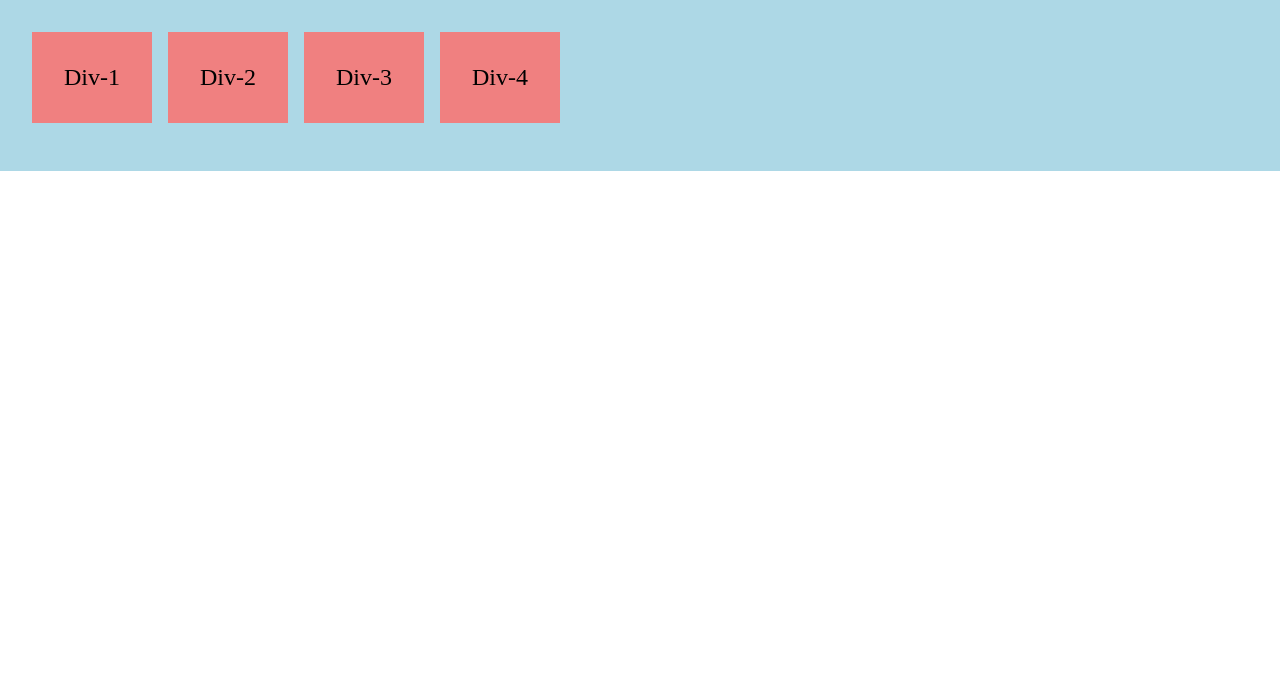
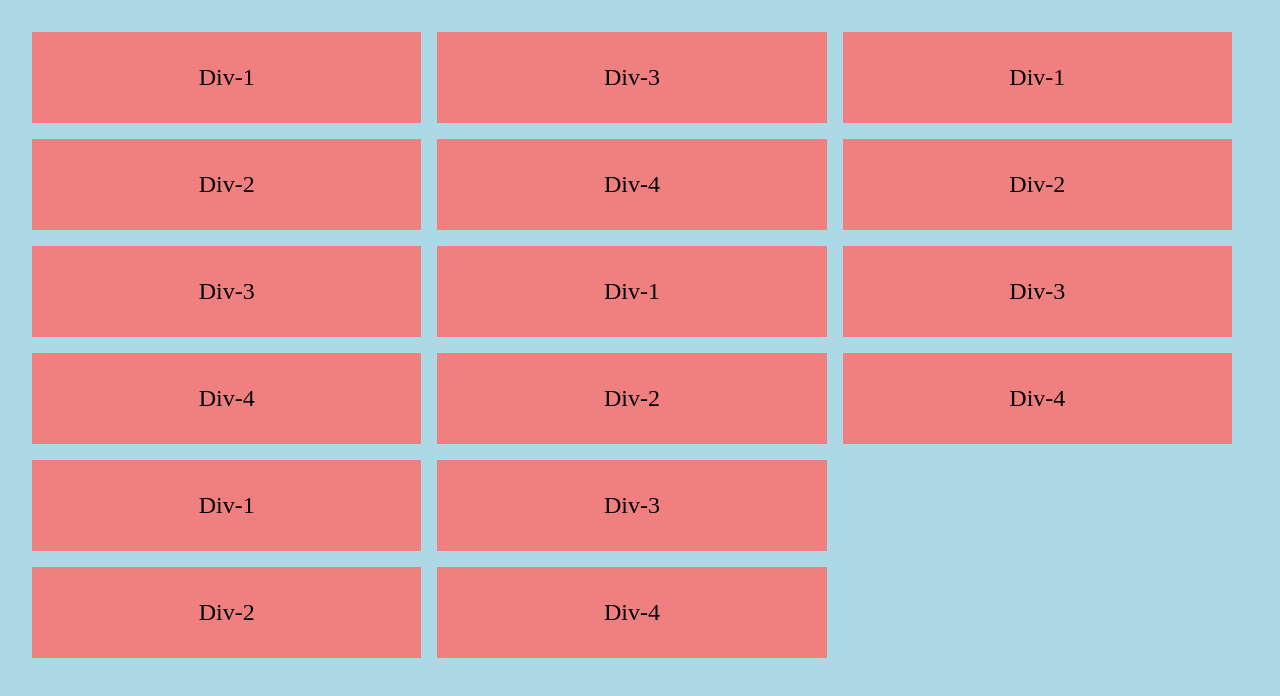
Before and after one commit to pardana/ucss, a plain HTML site: page index2.html in a window 1280 px wide. Drawn offline with Linux system fonts and the light colour scheme.

Commit message:
Update flex container properties

```diff
--- a/index2.css
+++ b/index2.css
@@ -4,13 +4,15 @@ body{
 
 #container{
     width: 100vw;
+    height: 100vh;
     background-color: lightblue;
     box-sizing: border-box;
     padding: 32px;
 
     display: flex;
-    flex-direction: row;
+    flex-direction: column;
     justify-content: flex-start;
+    flex-wrap: wrap;
 }
 
 .item{
--- a/index2.html
+++ b/index2.html
@@ -13,6 +13,18 @@
             <div class="item">Div-2</div>
             <div class="item">Div-3</div>
             <div class="item">Div-4</div>
+            <div class="item">Div-1</div>
+            <div class="item">Div-2</div>
+            <div class="item">Div-3</div>
+            <div class="item">Div-4</div>
+            <div class="item">Div-1</div>
+            <div class="item">Div-2</div>
+            <div class="item">Div-3</div>
+            <div class="item">Div-4</div>
+            <div class="item">Div-1</div>
+            <div class="item">Div-2</div>
+            <div class="item">Div-3</div>
+            <div class="item">Div-4</div>
         </div>
 </body>
 </html>
```
